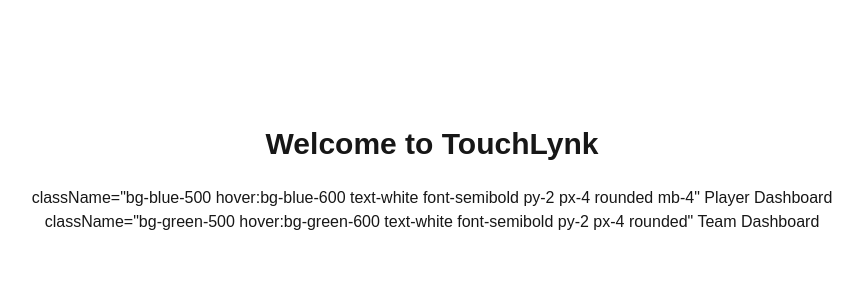
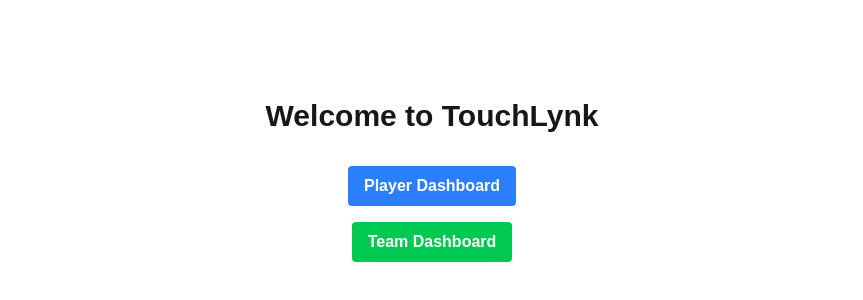
Before and after one commit to sazidludi/touchlynk-app, a Next.js app: page / in a window 1280 px wide. Shown: the part 220-520 px from the top of the page, without its empty margins (208-1071 px from the left). Built offline with nearby package versions, Linux system fonts and the light colour scheme.

Commit message:
fixed button issue

```diff
--- a/package.json
+++ b/package.json
@@ -14,7 +14,8 @@
     "next-themes": "^0.4.6",
     "postcss-cli": "^11.0.1",
     "react": "^19.0.0",
-    "react-dom": "^19.0.0"
+    "react-dom": "^19.0.0",
+    "xlsx": "^0.18.5"
   },
   "devDependencies": {
     "@eslint/eslintrc": "^3",
--- a/src/app/page.tsx
+++ b/src/app/page.tsx
@@ -1,27 +1,27 @@
-// Landing page with the logins
+"use client";
 
-import Link from 'next/link';
-export default function Home() {
+import Link from "next/link"; // <-- Required to navigate between routes
+
+export default function HomePage() {
   return (
+    <div className="flex flex-col items-center justify-center min-h-screen p-4">
+      <h1 className="text-3xl font-bold mb-8">Welcome to TouchLynk</h1>
 
-    <main className="flex min-h-screen flex-col items-center justify-center p-4">
-      {/* min-h-screen is viewport height */}
-
-      {/* Page heading */}
-      <h1 className="text-3xl font-bold mb-6">Welcome to TouchLynk</h1>
-
-      {/* Player Dashboard Link */}
-      <Link href="/player-login">
-         className="bg-blue-500 hover:bg-blue-600 text-white font-semibold py-2 px-4 rounded mb-4"
-          Player Dashboard
-
+      {/* Player Dashboard Button */}
+      <Link
+        href="/player-login"
+        className="bg-blue-500 hover:bg-blue-600 text-white font-semibold py-2 px-4 rounded mb-4"
+      >
+        Player Dashboard
       </Link>
 
-      {/* Team Dashboard Link */}
-      <Link href="/team-login">
-         className="bg-green-500 hover:bg-green-600 text-white font-semibold py-2 px-4 rounded"
-          Team Dashboard
+      {/* Team Dashboard Button */}
+      <Link
+        href="/team-login"
+        className="bg-green-500 hover:bg-green-600 text-white font-semibold py-2 px-4 rounded"
+      >
+        Team Dashboard
       </Link>
-    </main>
+    </div>
   );
 }
--- a/src/app/player-login/page.tsx
+++ b/src/app/player-login/page.tsx
@@ -1,34 +1,39 @@
 "use client";
-
-// player login page with input and button
 
 import { useState } from "react";
 import { useRouter } from "next/navigation";
 
+
 export default function PlayerLogin() {
     const [playerId, setPlayerId] = useState("");
-    //keeps track of players through ID - useState
+
     const router = useRouter();
+// this navigates
 
+    // This function is called when the user clicks "Login"
     const handleLogin = () => {
         if (playerId.trim()) {
+            // If playerId is not empty, redirect to the player's dashboard
             router.push(`/player-dashboard/${playerId}`);
         }
     };
 
     return (
         <div className="flex flex-col items-center justify-center min-h-screen p-4">
-            {/* HEADING */}
+            {/* Heading for the page */}
             <h1 className="text-2xl font-bold mb-4">Player Login</h1>
 
+            {/* Text input for entering Player ID */}
             <input
                 type="text"
                 placeholder="Enter your Player ID"
                 value={playerId}
-                onChange={(e) => setPlayerId(e.target.value)} // Update state when input changes
+                onChange={(e) => setPlayerId(e.target.value)}
+                // Updates playerId state as the user types
                 className="border rounded px-4 py-2 mb-4 w-64"
             />
 
+            {/* Login button that triggers the handleLogin function */}
             <button
                 onClick={handleLogin}
                 className="bg-blue-600 hover:bg-blue-700 text-white font-semibold py-2 px-4 rounded"
```
Also changed, not shown: 1 other file (tests, documents, lock files or other folders). Lines whose indentation alone changed are shown as unchanged.
